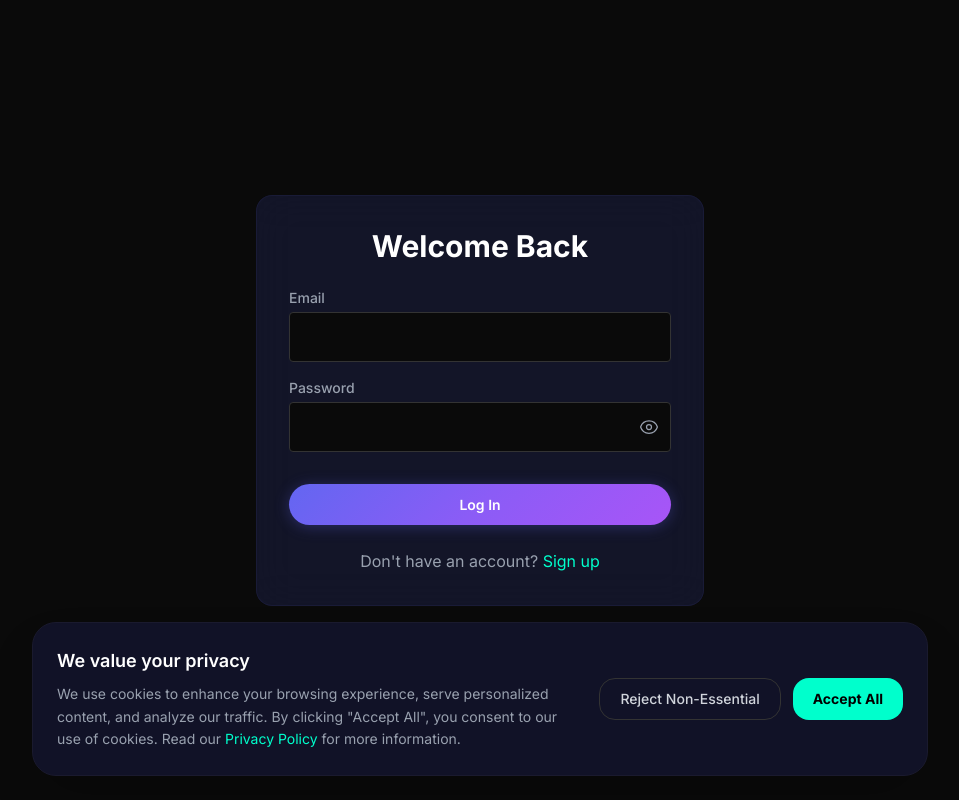
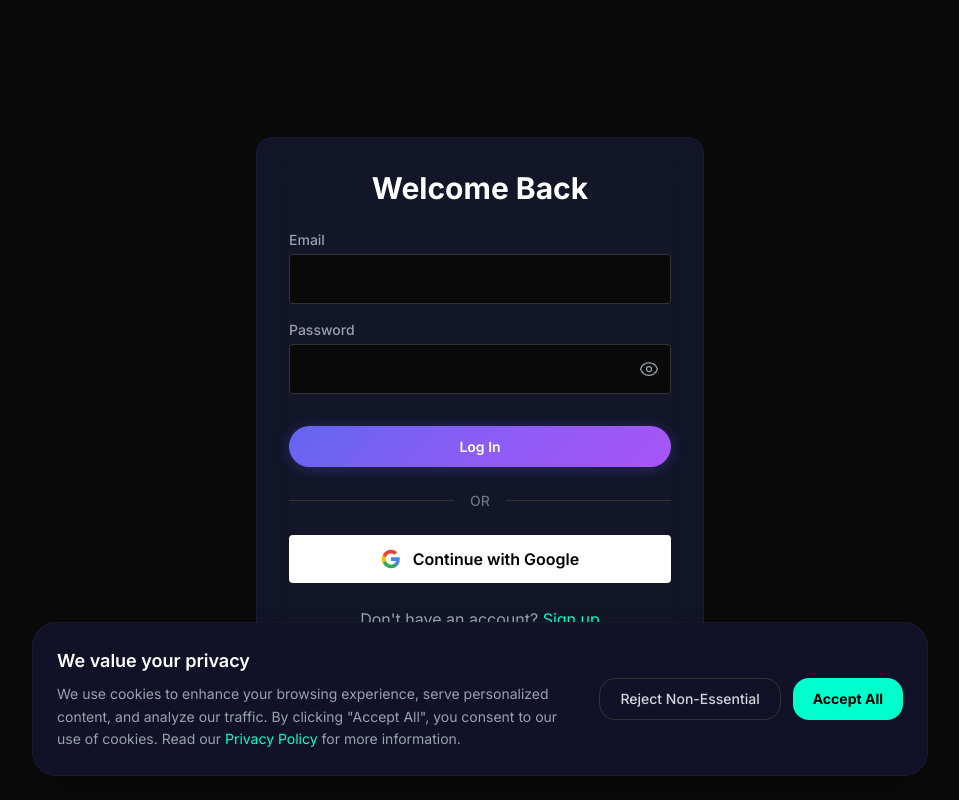
Before and after one commit to harshal-gav/frontend-engineers-fe, a Next.js app: page /auth/login in a window 1280 px wide. Shown: the top 800 px of the page, without its empty margins (160-1119 px from the left). Built offline with nearby package versions, Linux system fonts and the light colour scheme; no server answers.

Commit message:
feat: add Google authentication to login and signup pages and fix PayPal component remounting issue

```diff
--- a/src/app/auth/login/page.tsx
+++ b/src/app/auth/login/page.tsx
@@ -1,7 +1,7 @@
 "use client";
 
 import { useState } from "react";
-import { signInWithEmailAndPassword } from "firebase/auth";
+import { signInWithEmailAndPassword, GoogleAuthProvider, signInWithPopup } from "firebase/auth";
 import { auth } from "@/lib/firebase";
 import { useRouter } from "next/navigation";
 import Link from "next/link";
@@ -25,6 +25,20 @@
       router.push("/");
     } catch (err: any) {
       setError(err.message || "Failed to log in");
+    } finally {
+      setLoading(false);
+    }
+  };
+
+  const handleGoogleLogin = async () => {
+    setLoading(true);
+    setError("");
+    const provider = new GoogleAuthProvider();
+    try {
+      await signInWithPopup(auth, provider);
+      router.push("/");
+    } catch (err: any) {
+      setError(err.message || "Failed to log in with Google");
     } finally {
       setLoading(false);
     }
@@ -71,11 +85,32 @@
           <button
             type="submit"
             disabled={loading}
-            className="w-full btn-primary mt-4 py-3 rounded text-black bg-[#00ffcc] font-bold disabled:opacity-50"
+            className="w-full btn-primary mt-4 py-3 rounded text-black bg-[#00ffcc] font-bold disabled:opacity-50 transition-colors hover:bg-[#00e6b8]"
           >
             {loading ? "Logging in..." : "Log In"}
           </button>
         </form>
+
+        <div className="flex items-center my-6 gap-4">
+          <div className="flex-1 h-px bg-[#333]"></div>
+          <span className="text-gray-500 text-sm font-medium">OR</span>
+          <div className="flex-1 h-px bg-[#333]"></div>
+        </div>
+
+        <button
+          type="button"
+          onClick={handleGoogleLogin}
+          disabled={loading}
+          className="w-full flex items-center justify-center gap-3 py-3 rounded bg-white text-black font-semibold hover:bg-gray-100 transition-colors disabled:opacity-50"
+        >
+          <svg viewBox="0 0 24 24" className="w-5 h-5">
+            <path d="M22.56 12.25c0-.78-.07-1.53-.2-2.25H12v4.26h5.92c-.26 1.37-1.04 2.53-2.21 3.31v2.77h3.57c2.08-1.92 3.28-4.74 3.28-8.09z" fill="#4285F4"/>
+            <path d="M12 23c2.97 0 5.46-.98 7.28-2.66l-3.57-2.77c-.98.66-2.23 1.06-3.71 1.06-2.86 0-5.29-1.93-6.16-4.53H2.18v2.84C3.99 20.53 7.7 23 12 23z" fill="#34A853"/>
+            <path d="M5.84 14.09c-.22-.66-.35-1.36-.35-2.09s.13-1.43.35-2.09V7.07H2.18C1.43 8.55 1 10.22 1 12s.43 3.45 1.18 4.93l2.85-2.22.81-.62z" fill="#FBBC05"/>
+            <path d="M12 5.38c1.62 0 3.06.56 4.21 1.64l3.15-3.15C17.45 2.09 14.97 1 12 1 7.7 1 3.99 3.47 2.18 7.07l3.66 2.84c.87-2.6 3.3-4.53 6.16-4.53z" fill="#EA4335"/>
+          </svg>
+          Continue with Google
+        </button>
 
         <p className="text-gray-400 text-center mt-6">
           Don't have an account? <Link href="/auth/signup" className="text-[#00ffcc] hover:underline">Sign up</Link>
--- a/src/app/auth/signup/page.tsx
+++ b/src/app/auth/signup/page.tsx
@@ -1,8 +1,8 @@
 "use client";
 
 import { useState } from "react";
-import { createUserWithEmailAndPassword } from "firebase/auth";
-import { doc, setDoc } from "firebase/firestore";
+import { createUserWithEmailAndPassword, GoogleAuthProvider, signInWithPopup } from "firebase/auth";
+import { doc, setDoc, getDoc } from "firebase/firestore";
 import { auth, db } from "@/lib/firebase";
 import { useRouter } from "next/navigation";
 import Link from "next/link";
@@ -49,6 +49,36 @@
       router.push("/pricing"); // Redirect to pricing so they can subscribe!
     } catch (err: any) {
       setError(err.message || "Failed to sign up");
+    } finally {
+      setLoading(false);
+    }
+  };
+
+  const handleGoogleSignup = async () => {
+    setLoading(true);
+    setError("");
+    const provider = new GoogleAuthProvider();
+    try {
+      const userCredential = await signInWithPopup(auth, provider);
+      const user = userCredential.user;
+
+      // Check if user exists
+      const userDocRef = doc(db, "users", user.uid);
+      const userDoc = await getDoc(userDocRef);
+
+      if (!userDoc.exists()) {
+        // Create user doc if it doesn't exist
+        await setDoc(userDocRef, {
+          email: user.email,
+          isPremium: false,
+          createdAt: new Date().toISOString()
+        });
+        router.push("/pricing"); // Redirect to pricing for new users
+      } else {
+        router.push("/"); // Redirect to home for existing users logging in via signup page
+      }
+    } catch (err: any) {
+      setError(err.message || "Failed to sign up with Google");
     } finally {
       setLoading(false);
     }
@@ -124,11 +154,32 @@
             <button
               type="submit"
               disabled={loading}
-              className="w-full btn-primary mt-2 py-3 rounded text-black bg-[#00ffcc] font-bold disabled:opacity-50"
+              className="w-full btn-primary mt-2 py-3 rounded text-black bg-[#00ffcc] font-bold disabled:opacity-50 transition-colors hover:bg-[#00e6b8]"
             >
               {loading ? "Creating account..." : "Sign Up"}
             </button>
           </form>
+
+          <div className="flex items-center my-6 gap-4">
+            <div className="flex-1 h-px bg-[#333]"></div>
+            <span className="text-gray-500 text-sm font-medium">OR</span>
+            <div className="flex-1 h-px bg-[#333]"></div>
+          </div>
+
+          <button
+            type="button"
+            onClick={handleGoogleSignup}
+            disabled={loading}
+            className="w-full flex items-center justify-center gap-3 py-3 rounded bg-white text-black font-semibold hover:bg-gray-100 transition-colors disabled:opacity-50"
+          >
+            <svg viewBox="0 0 24 24" className="w-5 h-5">
+              <path d="M22.56 12.25c0-.78-.07-1.53-.2-2.25H12v4.26h5.92c-.26 1.37-1.04 2.53-2.21 3.31v2.77h3.57c2.08-1.92 3.28-4.74 3.28-8.09z" fill="#4285F4"/>
+              <path d="M12 23c2.97 0 5.46-.98 7.28-2.66l-3.57-2.77c-.98.66-2.23 1.06-3.71 1.06-2.86 0-5.29-1.93-6.16-4.53H2.18v2.84C3.99 20.53 7.7 23 12 23z" fill="#34A853"/>
+              <path d="M5.84 14.09c-.22-.66-.35-1.36-.35-2.09s.13-1.43.35-2.09V7.07H2.18C1.43 8.55 1 10.22 1 12s.43 3.45 1.18 4.93l2.85-2.22.81-.62z" fill="#FBBC05"/>
+              <path d="M12 5.38c1.62 0 3.06.56 4.21 1.64l3.15-3.15C17.45 2.09 14.97 1 12 1 7.7 1 3.99 3.47 2.18 7.07l3.66 2.84c.87-2.6 3.3-4.53 6.16-4.53z" fill="#EA4335"/>
+            </svg>
+            Continue with Google
+          </button>
 
           <p className="text-gray-400 text-center mt-6 text-sm">
             Already have an account? <Link href="/auth/login" className="text-[#00ffcc] hover:underline">Log in</Link>
--- a/src/app/pricing/page.tsx
+++ b/src/app/pricing/page.tsx
@@ -6,11 +6,31 @@
 import { PayPalScriptProvider, PayPalButtons } from "@paypal/react-paypal-js";
 import { useState, useEffect } from "react";
 
+const initialOptions = {
+  clientId: process.env.NEXT_PUBLIC_PAYPAL_CLIENT_ID || "test",
+  currency: "USD",
+  intent: "subscription",
+  vault: true,
+};
+
 export default function PricingPage() {
   const router = useRouter();
   const { user } = useAuth();
   const [error, setError] = useState<string | null>(null);
   const [localPrice, setLocalPrice] = useState<string | null>(null);
+  const [providerKey, setProviderKey] = useState<number>(Date.now());
+
+  useEffect(() => {
+    // Handle bfcache: if the user navigates back to this page,
+    // the PayPal zoid components might be destroyed. Force a remount.
+    const onPageShow = (event: PageTransitionEvent) => {
+      if (event.persisted) {
+        setProviderKey(Date.now());
+      }
+    };
+    window.addEventListener("pageshow", onPageShow);
+    return () => window.removeEventListener("pageshow", onPageShow);
+  }, []);
 
   useEffect(() => {
     async function fetchLocalPrice() {
@@ -41,12 +61,6 @@
     fetchLocalPrice();
   }, []);
 
-  const initialOptions = {
-    clientId: process.env.NEXT_PUBLIC_PAYPAL_CLIENT_ID || "test",
-    currency: "USD",
-    intent: "subscription",
-    vault: true,
-  };
 
   const handlePayUSubscription = async () => {
     try {
@@ -146,7 +160,7 @@
             ) : (
               <div className="flex flex-col gap-4">
                 <div className="w-full">
-                  <PayPalScriptProvider options={initialOptions}>
+                  <PayPalScriptProvider key={providerKey} options={initialOptions}>
                     <PayPalButtons
                       style={{ layout: "vertical", shape: "rect", color: "gold" }}
                       createSubscription={async (data, actions) => {
```
